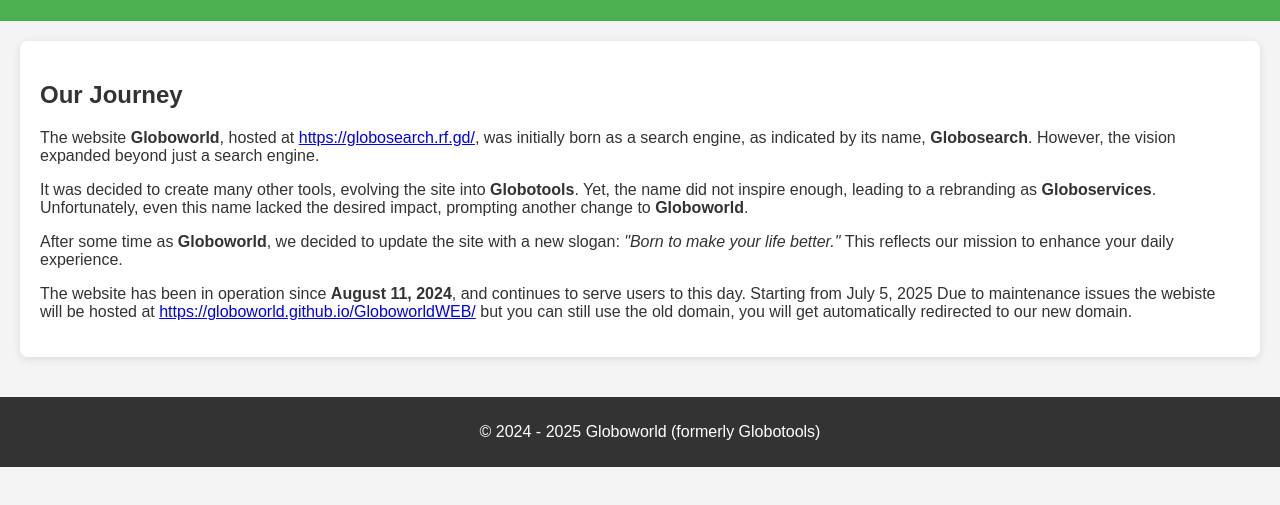
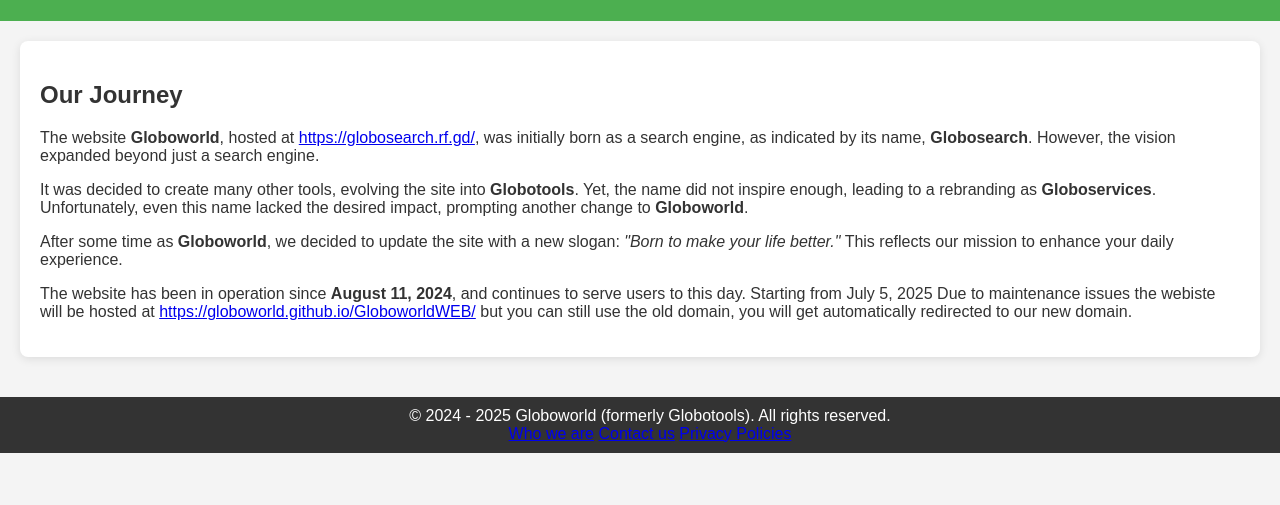
Before and after one commit to Globoworld/GloboworldWEB, a plain HTML site: page WE.html in a window 1280 px wide. Shown: the part 99-604 px from the top of the page. Drawn offline with Linux system fonts and the light colour scheme.

Commit message:
Update WE.html

```diff
--- a/WE.html
+++ b/WE.html
@@ -54,7 +54,12 @@
         </section>
     </main>
     <footer>
-        <p>&copy; 2024 - 2025 Globoworld (formerly Globotools)</p>
+        &copy; 2024 - 2025 Globoworld (formerly Globotools). All rights reserved.
+        <div class="footer-links">
+            <a href="https://globoworld.github.io/GloboworldWEB/WE.html">Who we are</a>
+            <a href="https://globoworld.github.io/GloboworldWEB/US.html">Contact us</a>
+            <a href="https://globoworld.github.io/GloboworldWEB/Privacy.html">Privacy Policies</a>
+        </div>
     </footer>
 </body>
 </html>
```
